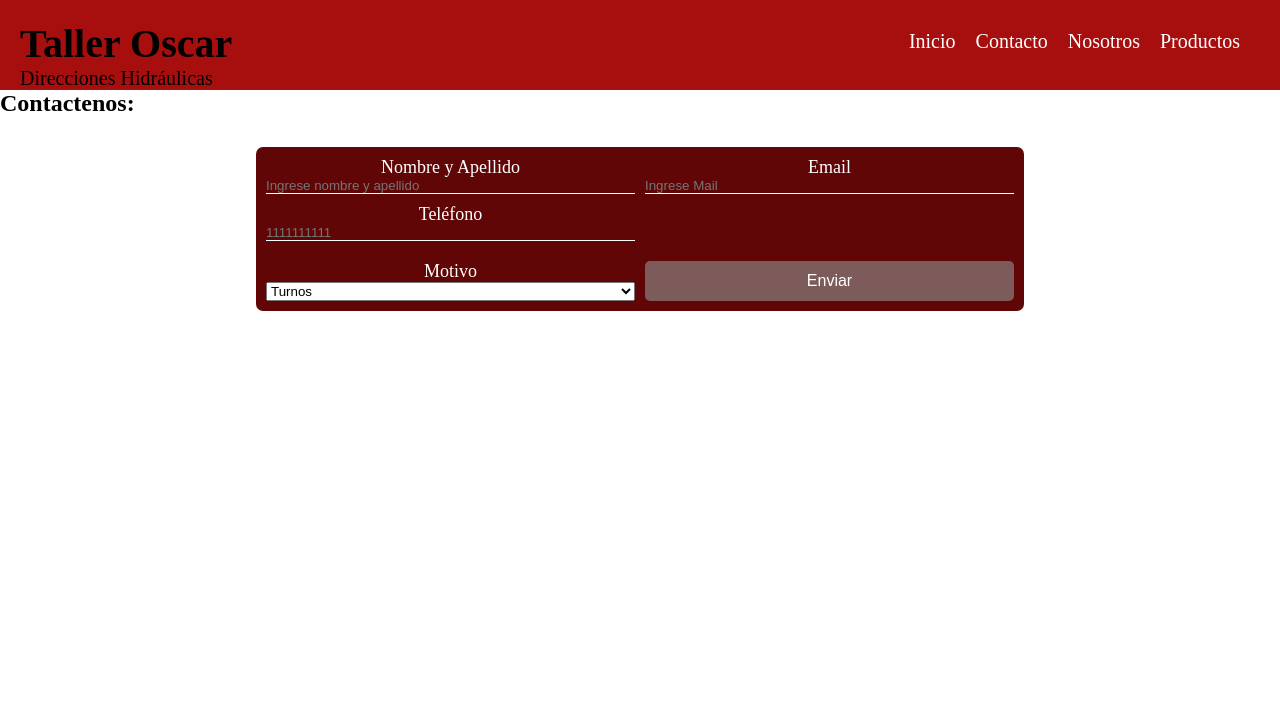
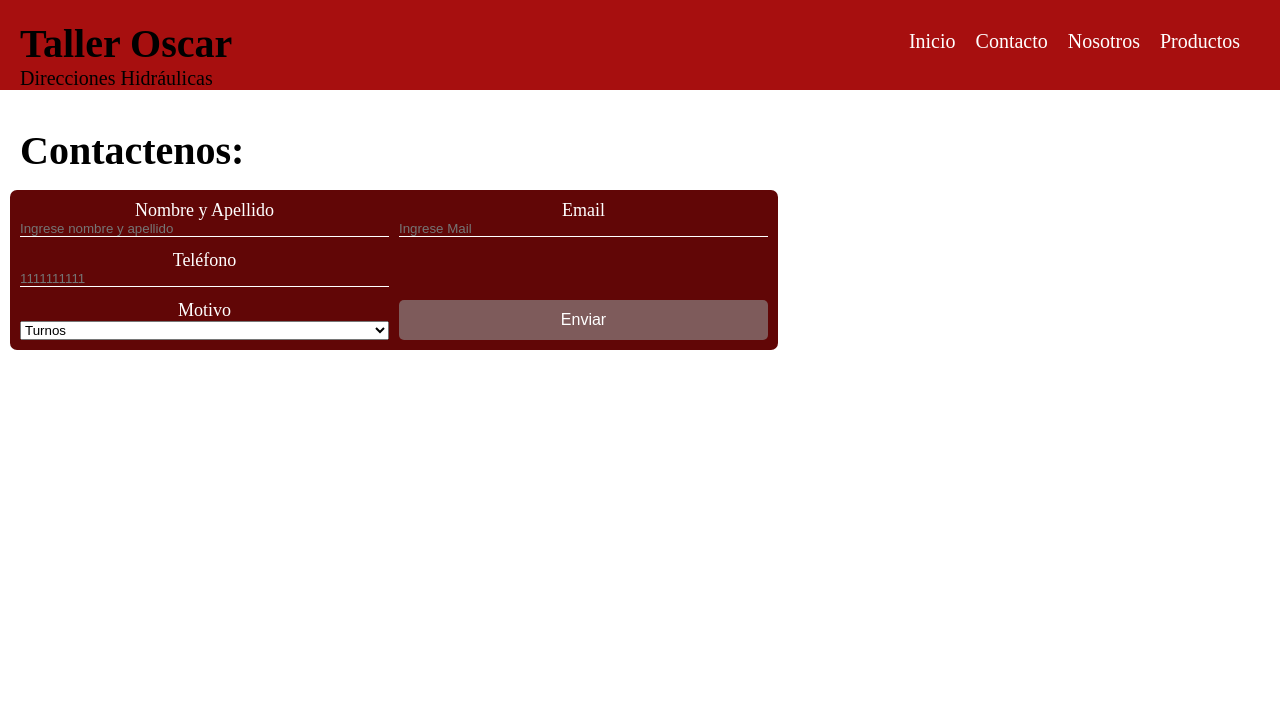
Before and after one commit to santyacconci/ClasesCoder, a plain HTML site: page paginas/contacto.html in a window 1280 px wide. Shown: the top 704 px of the page. Drawn offline with Linux system fonts and the light colour scheme.

Commit message:
arreglo de contactos

```diff
--- a/css/estilos.css
+++ b/css/estilos.css
@@ -42,10 +42,30 @@
     text-decoration: none;
 }
 
+.principal-contacto{
+    display: grid;
+    grid-template-columns: repeat(4, 1fr);
+    grid-template-rows: 100px 160px;
+
+}
+
+.titulo-contacto{
+    display: flex;
+    font-size: 40px;
+    margin-top: 20px;
+    margin-left: 20px;
+    justify-content: start;
+    align-items: center;
+
+}
+
 .formulario{
+    grid-column: 1/3;
+    grid-row: 2/3;
     background-color: rgb(97, 6, 6);
     width: 768px;
-    margin: 30px auto;
+    height: 160px;
+    margin-left: 10px;
     border-radius: 7px;
     color: white;
     padding: 10px;
@@ -69,14 +89,14 @@
     border-bottom: 1px solid white;
 }
 
-
 .motivo{
     grid-column: 1/2;
-    grid-row: 4/5;
+    grid-row: 3/4;
 }
+
 .boton{
     grid-column: 2/3;
-    grid-row: 4/5;
+    grid-row: 3/4;
     background-color: #7e5b5b;
     border-radius: 5px;
     color: white;
@@ -103,6 +123,23 @@
     width: 50%;
 }
 
+.productos{
+    display: flex;
+    flex-direction: row;
+    flex-wrap: wrap;
+    justify-content: space-around;
+    text-align: center;
+    margin-right: 100px;
+}
+
+.producto{
+    width: 200px;
+    border: 2px solid rgb(82, 74, 74);
+    border-radius: 10px;
+    padding: 20px;
+    margin: 10px;
+}
+
 html, body {
     height: 100%;
     margin: 0;
@@ -123,23 +160,6 @@ html, body {
     padding: 20px;
   }
 
-.productos{
-    display: flex;
-    flex-direction: row;
-    flex-wrap: wrap;
-    justify-content: space-around;
-    text-align: center;
-    margin-right: 100px;
-}
-
-.producto{
-    width: 200px;
-    border: 2px solid rgb(82, 74, 74);
-    border-radius: 10px;
-    padding: 20px;
-    margin: 10px;
-}
-
 .pie{
     display: grid;
     grid-template-columns: 1fr 1fr;
--- a/paginas/contacto.html
+++ b/paginas/contacto.html
@@ -8,7 +8,7 @@
     <link rel="shortcut icon" href="../multimedia/Sin título.png" type="image/x-icon">
     <link rel="stylesheet" href="../css/estilos.css">
 </head>
-<body>
+<body class="cuerpo-contactos">
     <header>
         <div class="encabezado">
             <div class="titulo">
@@ -25,8 +25,8 @@
             </nav>
         </div>
     </header>
-    <main>
-        <h2>Contactenos:</h2>
+    <main class="principal-contacto">
+        <h2 class="titulo-contacto">Contactenos:</h2>
         <form class="formulario">
             <div class="form nombre">
                 <label for="NomYap">Nombre y Apellido</label>
@@ -59,6 +59,9 @@
             </div>
             <button class="boton" type="submit">Enviar</button>
         </form>
+        <section>
+
+        </section>
     </main>
     <footer>
         <div class="pie">
```
